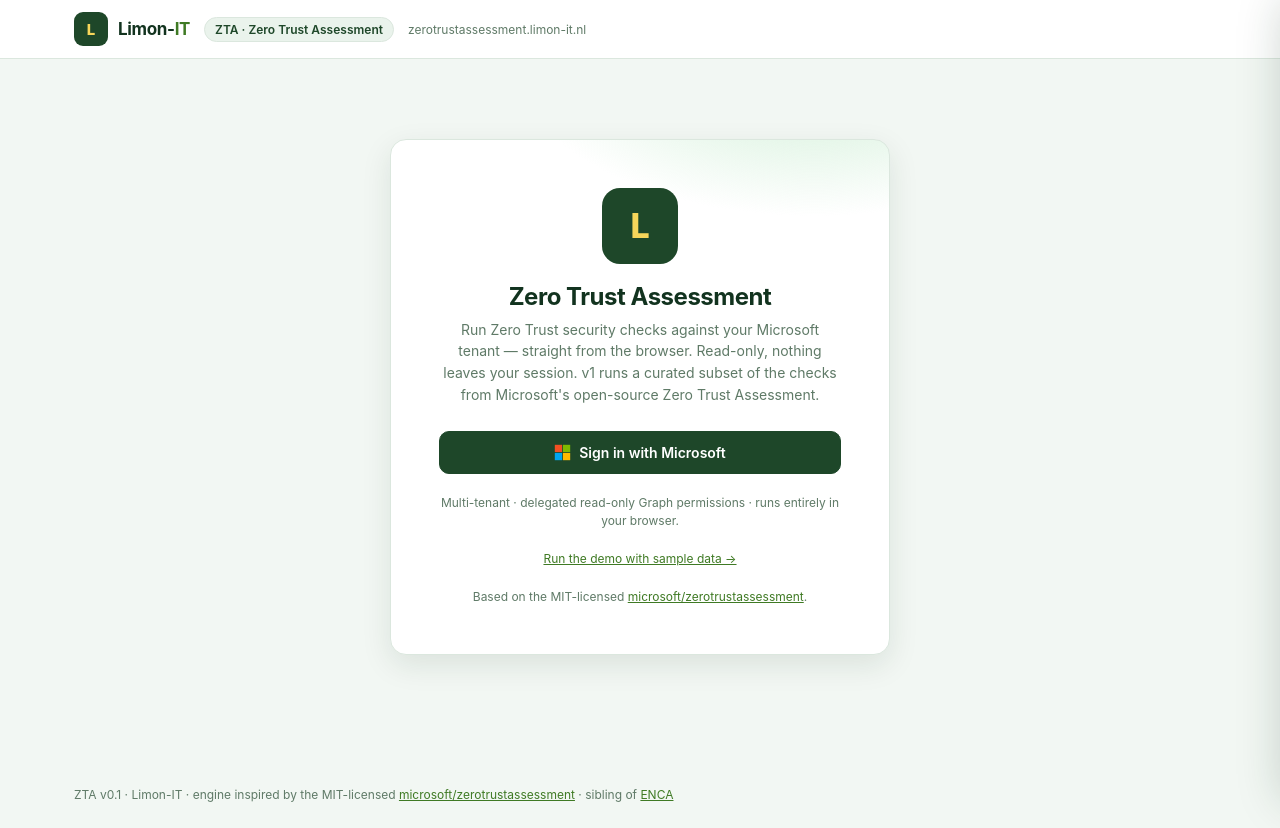
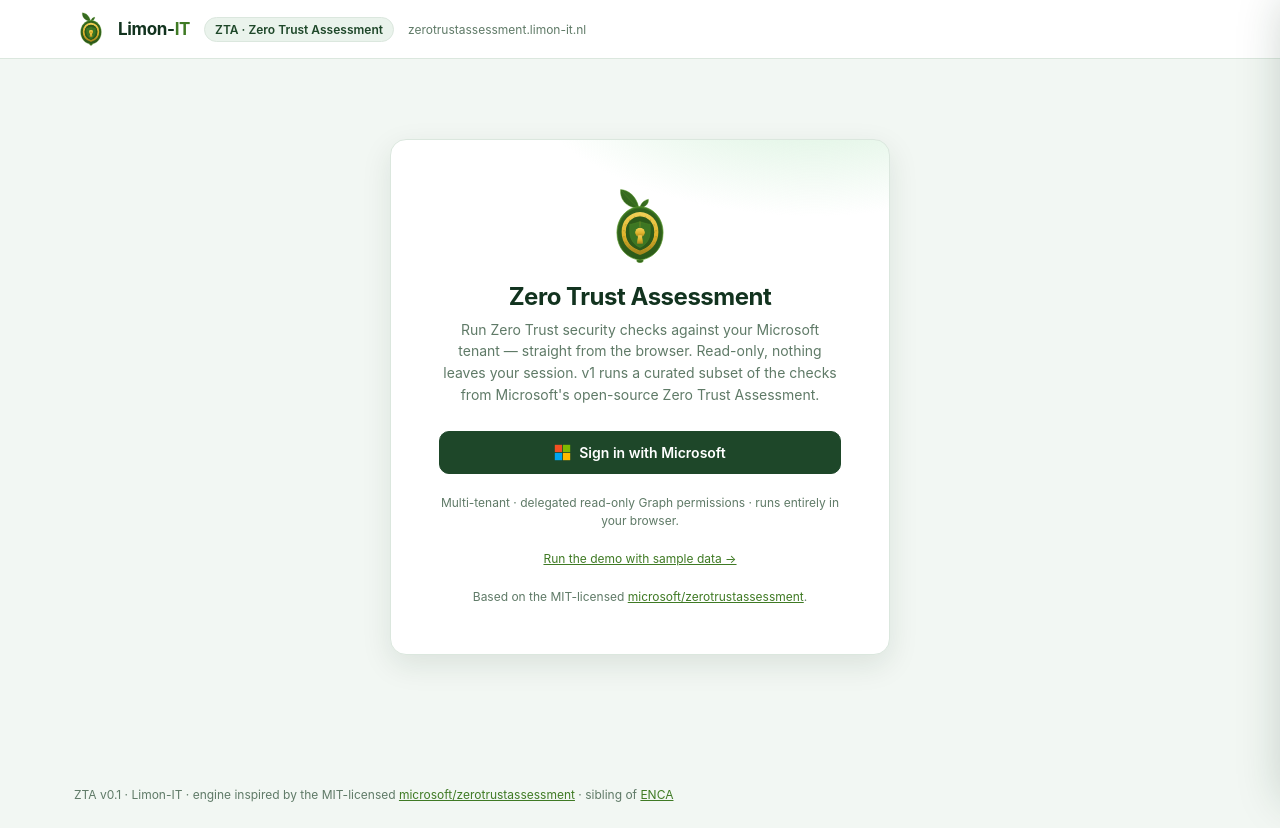
Before and after one commit to nurejev/zerotrustassessment, a plain HTML site: page index.html in a window 1280 px wide. Drawn offline with Linux system fonts and the light colour scheme.

Commit message:
brand: real Limon-IT logo + favicon (same assets as ENCA)

```diff
--- a/index.html
+++ b/index.html
@@ -4,6 +4,7 @@
 <meta charset="UTF-8">
 <meta name="viewport" content="width=device-width, initial-scale=1.0">
 <title>ZTA · Zero Trust Assessment · Limon-IT</title>
+<link rel="icon" href="assets/favicon.svg" type="image/svg+xml">
 <style>
 /* ===== ENCA design language ===== */
 :root{
@@ -150,7 +151,7 @@
 
 <header>
   <div class="hwrap">
-    <div class="logo"><div class="logo-mark">L</div><b>Limon-<span>IT</span></b></div>
+    <div class="logo"><img src="assets/logo-mark-light.svg" width="34" height="34" alt="Limon-IT"><b>Limon-<span>IT</span></b></div>
     <span class="app-tag">ZTA · Zero Trust Assessment</span>
     <span class="mini muted">zerotrustassessment.limon-it.nl</span>
     <div class="spacer"></div>
@@ -167,7 +168,7 @@
 <!-- ============ LOGIN ============ -->
 <section id="screen-login" class="screen active">
   <div class="login-card">
-    <div class="logo-mark" style="width:76px;height:76px;font-size:34px;border-radius:18px;margin:0 auto">L</div>
+    <img src="assets/logo-mark-light.svg" width="76" height="76" alt="Limon-IT" style="margin:0 auto;display:block">
     <h1>Zero Trust Assessment</h1>
     <p>Run Zero Trust security checks against your Microsoft tenant — straight from the browser. Read-only, nothing leaves your session. v1 runs a curated subset of the checks from Microsoft's open-source Zero Trust Assessment.</p>
     <button class="btn primary ms-btn" id="signInBtn">
```
Also changed, not shown: assets/favicon.svg (added), assets/logo-mark-light.svg (added).
